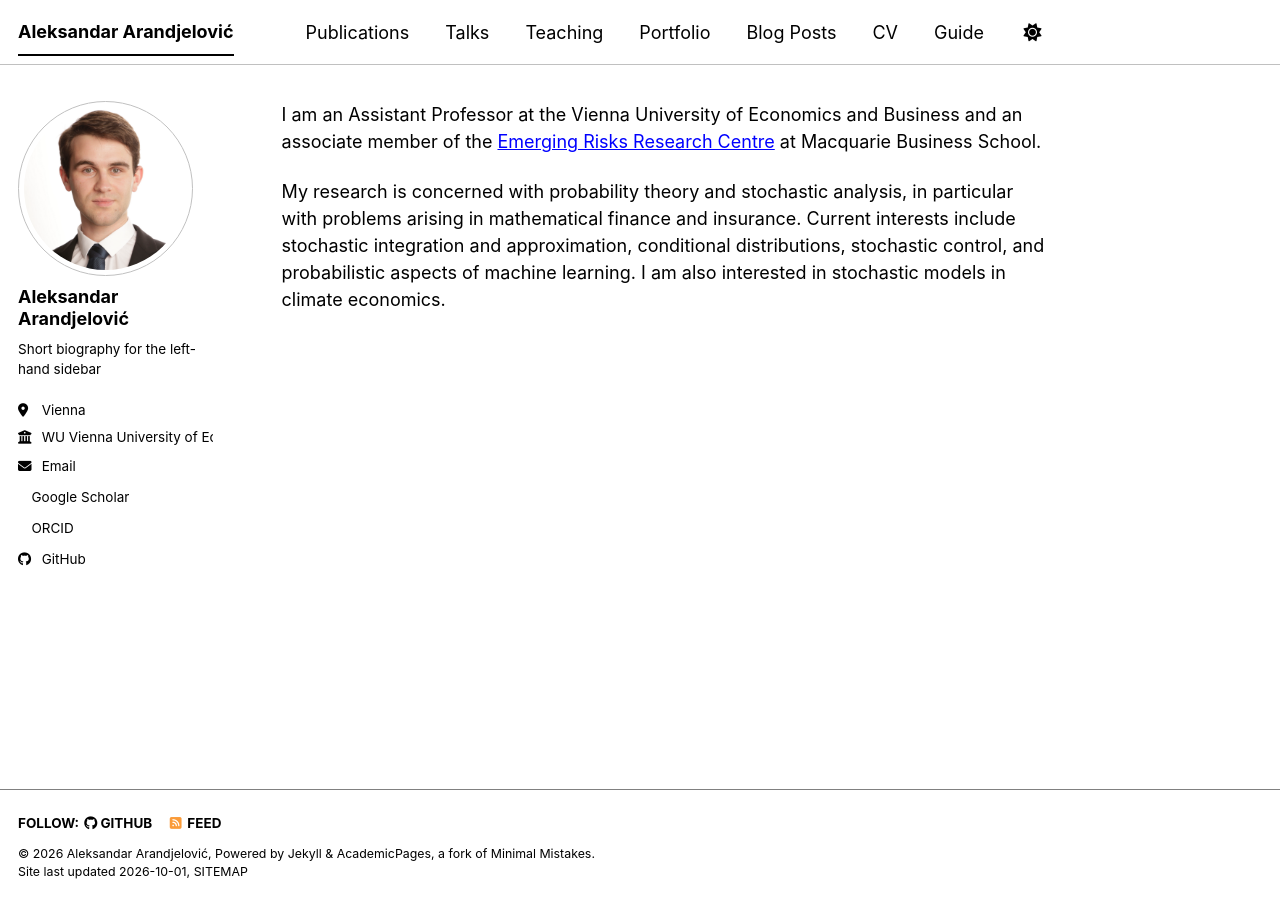
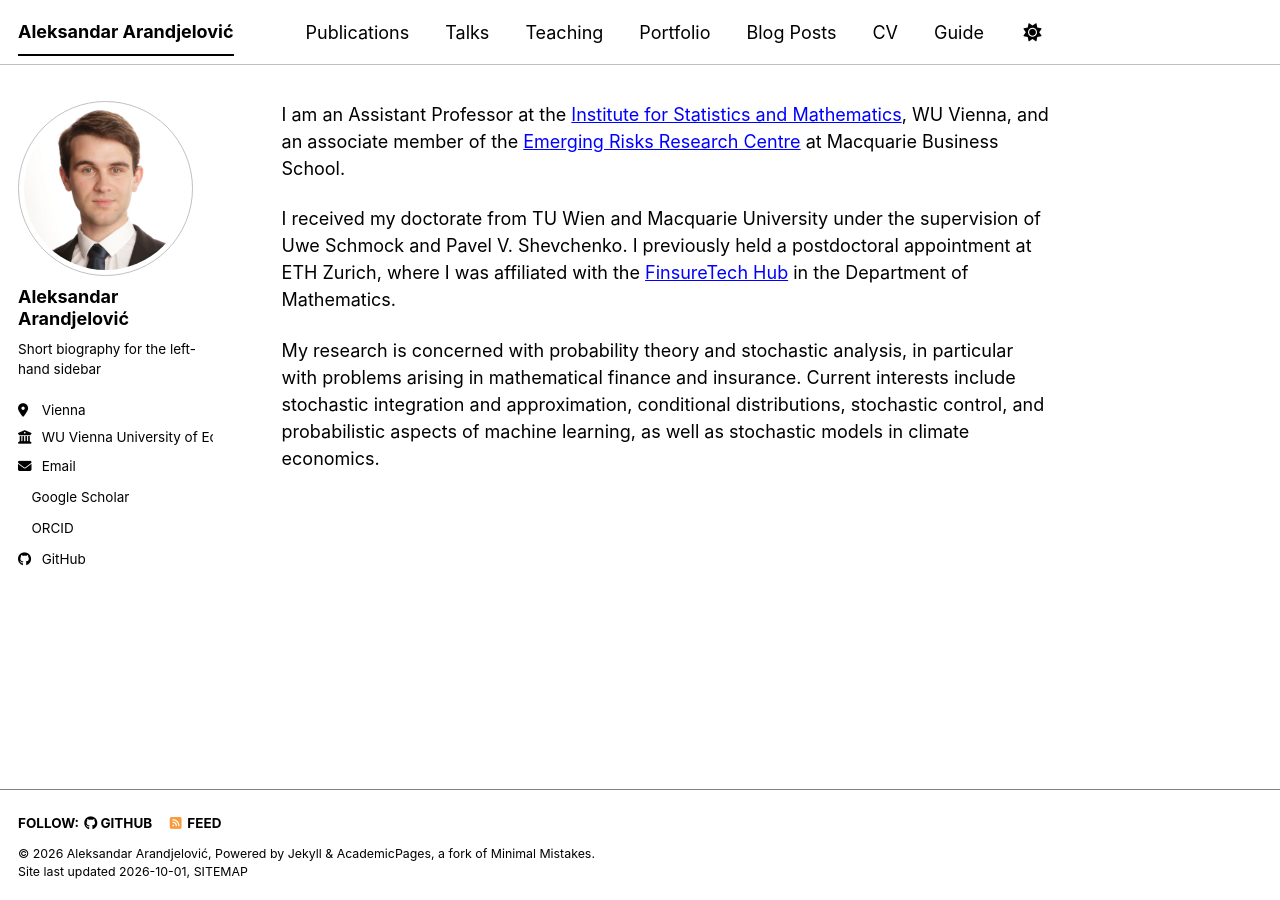
Before and after one commit to aarandjel/aarandjel.github.io, a Jekyll site: the page built from _pages/about.md, in a window 1280 px wide. Built offline with Jekyll 4.4.1, drawn with Linux system fonts in a browser that asks for light colours; a style sheet for code colours, icons or effects is not loaded.

Commit message:
Update about.md

```diff
--- a/_pages/about.md
+++ b/_pages/about.md
@@ -7,6 +7,8 @@ redirect_from:
   - /about.html
 ---
 
-I am an Assistant Professor at the Vienna University of Economics and Business and an associate member of the [Emerging Risks Research Centre](https://www.mq.edu.au/research/research-centres-institutes-and-initiatives/emerging-risks) at Macquarie Business School.
+I am an Assistant Professor at the [Institute for Statistics and Mathematics](https://www.wu.ac.at/en/statmath), WU Vienna, and an associate member of the [Emerging Risks Research Centre](https://www.mq.edu.au/research/research-centres-institutes-and-initiatives/emerging-risks) at Macquarie Business School.
 
-My research is concerned with probability theory and stochastic analysis, in particular with problems arising in mathematical finance and insurance. Current interests include stochastic integration and approximation, conditional distributions, stochastic control, and probabilistic aspects of machine learning. I am also interested in stochastic models in climate economics.
+I received my doctorate from TU Wien and Macquarie University under the supervision of Uwe Schmock and Pavel V. Shevchenko. I previously held a postdoctoral appointment at ETH Zurich, where I was affiliated with the [FinsureTech Hub](https://finsuretech.ethz.ch) in the Department of Mathematics.
+
+My research is concerned with probability theory and stochastic analysis, in particular with problems arising in mathematical finance and insurance. Current interests include stochastic integration and approximation, conditional distributions, stochastic control, and probabilistic aspects of machine learning, as well as stochastic models in climate economics.
```
